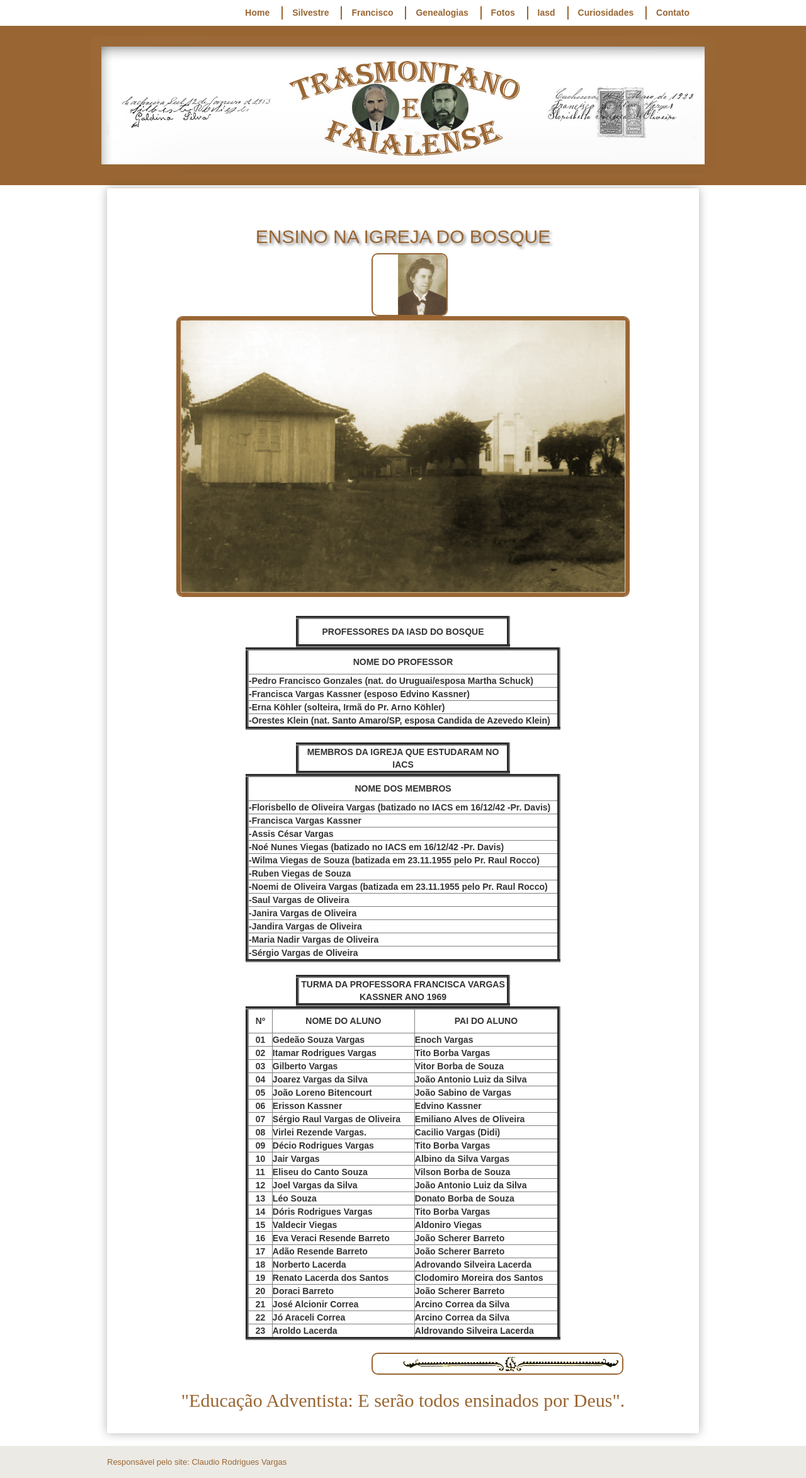
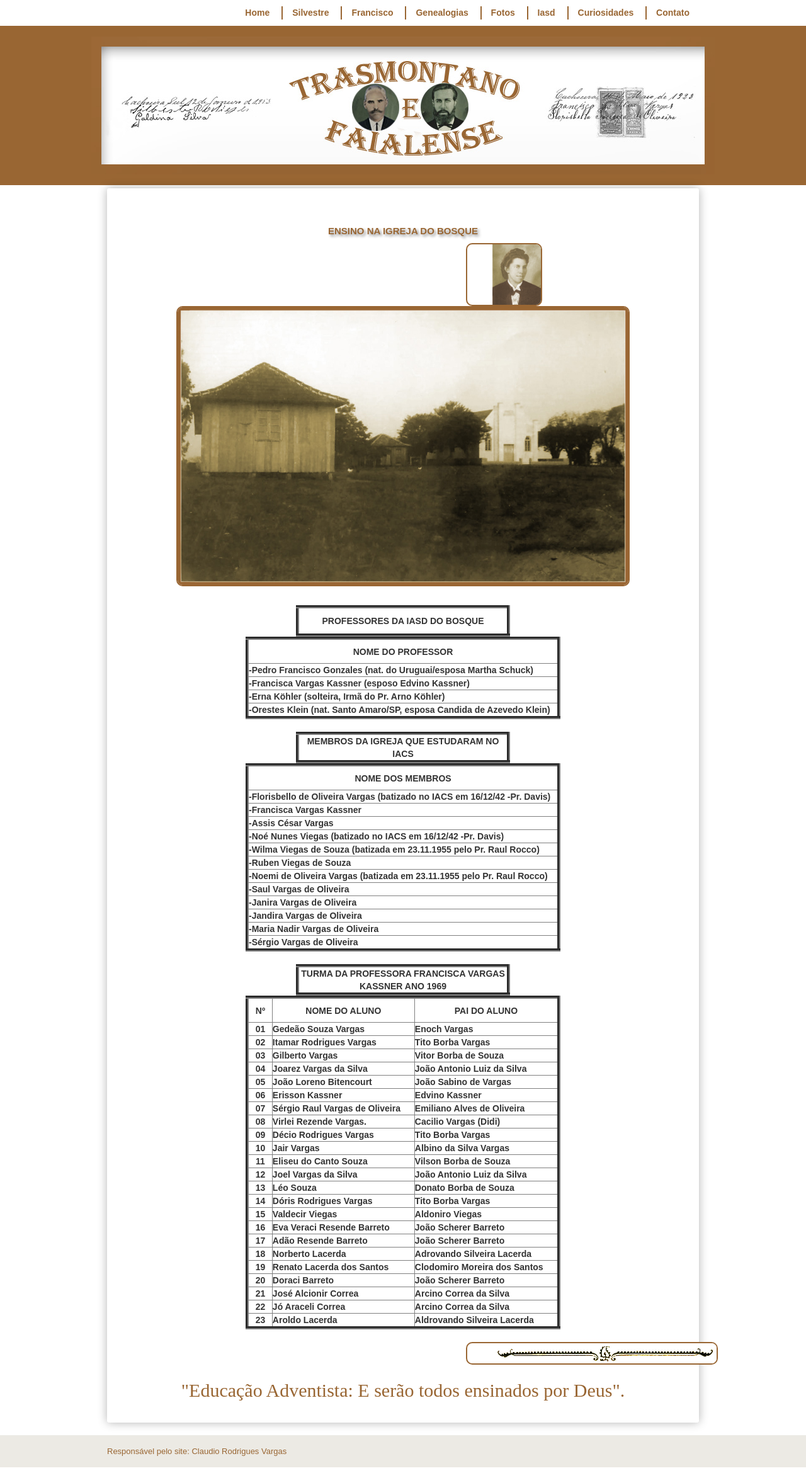
Before and after one commit to claudiovargas1955/claudiovargas1955.github.io, a Jekyll site: the page built from _pages/ensino-da-iasd-bosque.html, in a window 1280 px wide. Shown: the whole page at 63% size. Built offline with Jekyll 4.4.1, drawn with Linux system fonts in a browser that asks for light colours; some web fonts are replaced.

Commit message:
Update ensino-da-iasd-bosque.html

```diff
--- a/_pages/ensino-da-iasd-bosque.html
+++ b/_pages/ensino-da-iasd-bosque.html
@@ -57,6 +57,9 @@ details[open] summary {color:#996633;
         }
 
    h2{text-shadow: 3px 3px 4px #888;
+      font-size: 15px;
+      font-weight: bold;
+      color: #996633;
      }
 
   h3{text-shadow: 2px 2px 3px #fff;
@@ -105,7 +108,7 @@ figure.foto-legenda:hover figcaption {opacity: 5;
        }
 
  .dir3{border:#996633 solid 2px;
-        margin-left: 400px;
+        margin-left: 550px;
         margin-top: 0px;
         margin-botton: 0px;
         padding-left: 40px;
```
